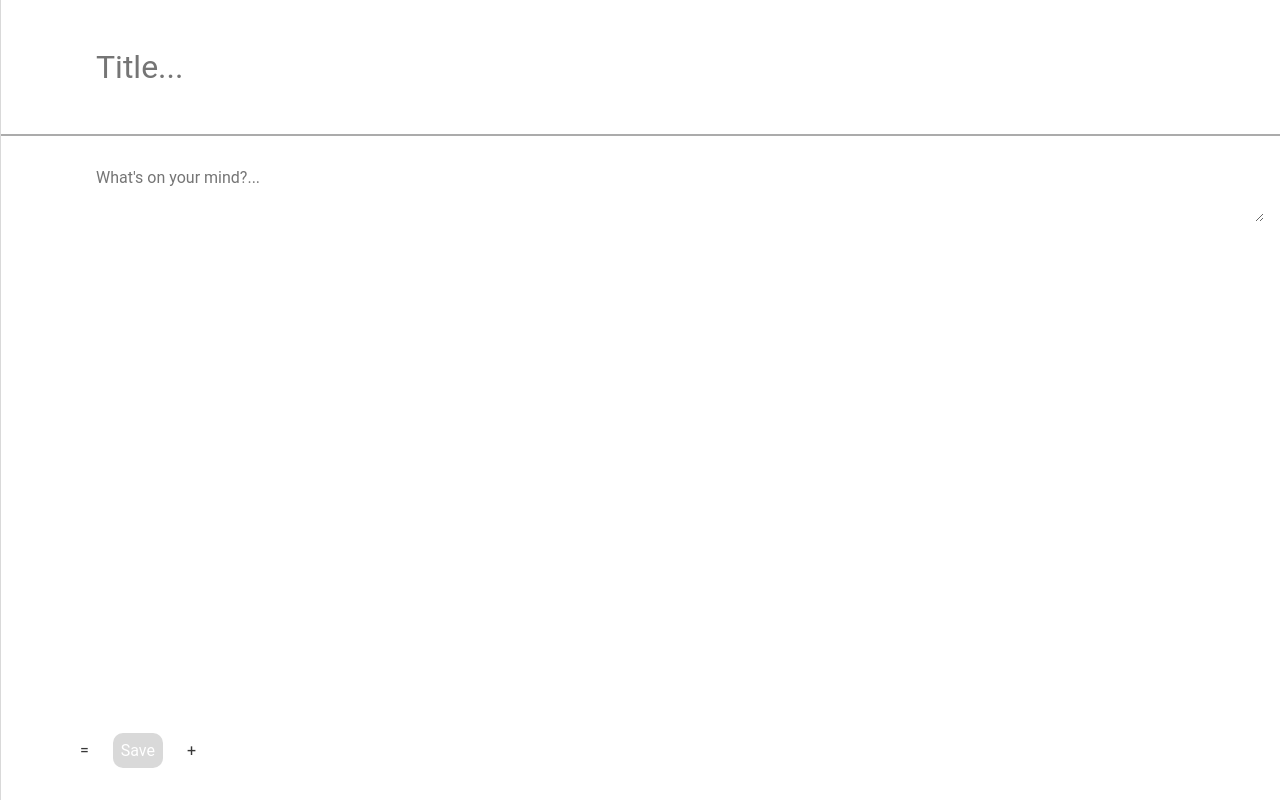
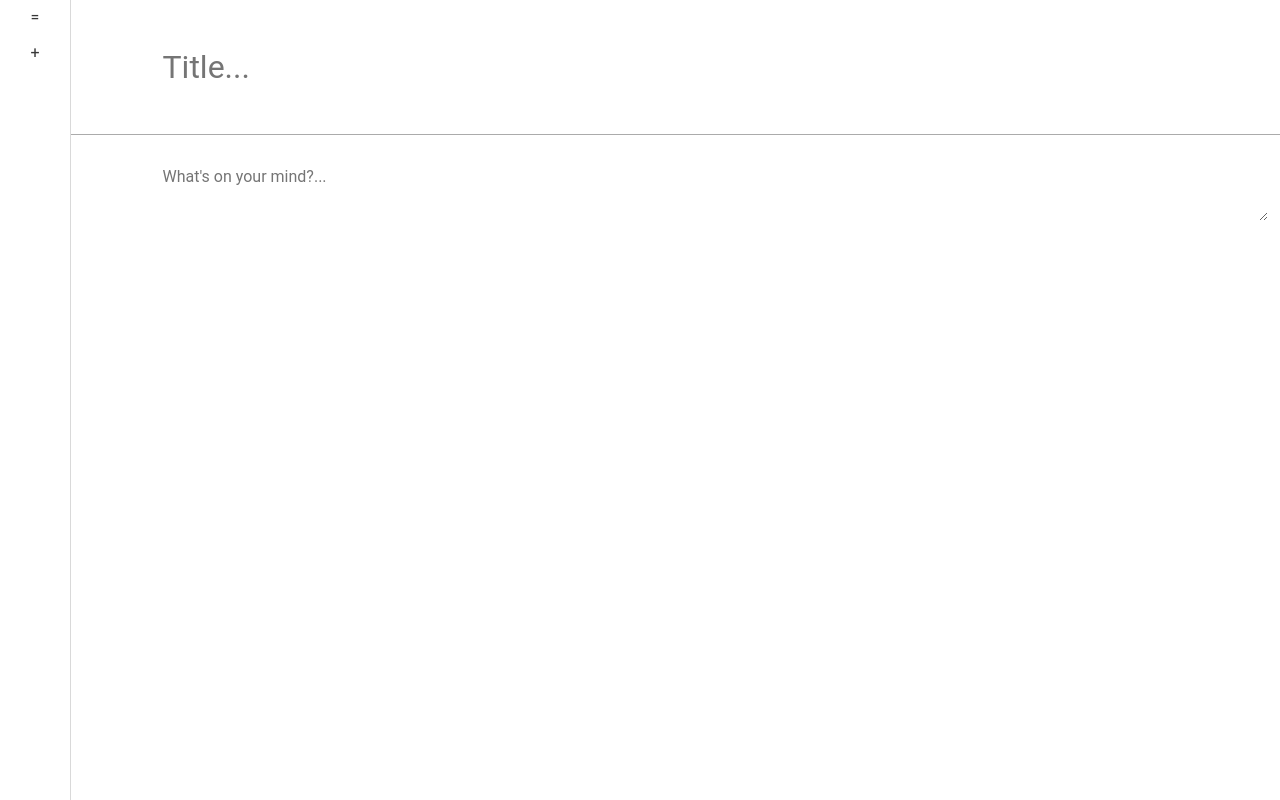
Before and after one commit to andresdhn/OneNote-lite, a React (Create React App) app: page / in a window 1280 px wide. Shown: the top 800 px of the page. Built offline with nearby package versions, Linux system fonts and the light colour scheme.

Commit message:
Deletes topform + creates Nav component + styles List and Nav

```diff
--- a/src/components/App.js
+++ b/src/components/App.js
@@ -2,7 +2,8 @@ import React, { Component } from 'react'
 import Wrapper from './Wrapper'
 import Note from './Note'
 import List from './List'
-import Button from './Button'
+import Nav from './Nav'
+
 //
 class App extends Component {
     constructor() {
@@ -75,6 +76,7 @@ class App extends Component {
                     show={this.state.showList}
                     notes={this.state.notes}
                     onSelected={this.handleSelected}
+                    onToggle={this.toggleList}
                 ></List>
                 <Note
                     id={this.state.active.id}
@@ -83,26 +85,11 @@ class App extends Component {
                     onTitleChange={this.handleTitleChange}
                     onBodyChange={this.handleBodyChange}
                 />
-                <section id="footer">
-                    <div className="container">
-                        <Button color="blank" onClick={this.toggleList}>
-                            <label title="Add new">=</label>
-                        </Button>
-                        <Button
-                            color={`${
-                                this.state.active.title.length > 0
-                                    ? 'green'
-                                    : 'gray'
-                            }`}
-                            onClick={this.handleSave}
-                        >
-                            Save
-                        </Button>
-                        <Button color="blank" onClick={this.handleNew}>
-                            <label title="Add new">+</label>
-                        </Button>
-                    </div>
-                </section>
+                <Nav
+                    onToggleList={this.toggleList}
+                    active={this.state.active}
+                    onNewNote={this.handleNew}
+                />
             </Wrapper>
         )
     }
--- a/src/components/List.js
+++ b/src/components/List.js
@@ -1,9 +1,18 @@
 import React from 'react'
+import Button from './Button'
 //
 const List = props => {
     return (
         <div id="list" className={props.show ? 'list--open' : ''}>
-            {props.notes.map(note => (
+            <div className="list__header">
+                <h2>Your notes</h2>
+                <Button color="blank" onClick={props.onToggle}>
+                    X
+                </Button>
+            </div>
+            <div className="list__container">
+                {props.notes.length > 0 ? (
+                    props.notes.map(note => (
                         <div
                             key={note.id}
                             id={note.id}
@@ -12,7 +21,11 @@ const List = props => {
                         >
                             {note.title}
                         </div>
-            ))}
+                    ))
+                ) : (
+                    <div>0 Notes...</div>
+                )}
+            </div>
         </div>
     )
 }
--- /dev/null
+++ b/src/components/Nav.js
@@ -0,0 +1,16 @@
+import React from 'react'
+import Button from './Button'
+//
+const Nav = props => {
+    return (
+        <div id="nav">
+            <Button color="blank" onClick={props.onToggleList}>
+                <label title="List">=</label>
+            </Button>
+            <Button color="blank" onClick={props.onNewNote}>
+                <label title="Add new">+</label>
+            </Button>
+        </div>
+    )
+}
+export default Nav
--- a/src/styles/_base.scss
+++ b/src/styles/_base.scss
@@ -29,9 +29,3 @@ section {
     max-width: 1280px;
     padding: 0 5%;
 }
-
-#footer {
-    position: absolute;
-    bottom: 0;
-    width: 100%;
-}
--- a/src/styles/_settings.scss
+++ b/src/styles/_settings.scss
@@ -13,3 +13,5 @@ $font-size-4: 4em;
 $font-size-3: 3em;
 $font-size-2: 2em;
 $font-size-1: 1em;
+
+$nav-width: 70px;
--- a/src/styles/_typography.scss
+++ b/src/styles/_typography.scss
@@ -6,7 +6,7 @@ h4,
 h5,
 h6 {
     font-weight: 300;
-    margin-bottom: 0.3em;
+    line-height: 1;
 
     &.strong {
         font-weight: 500;
--- a/src/styles/components/List.scss
+++ b/src/styles/components/List.scss
@@ -1,9 +1,10 @@
 #list {
-    position: fixed;
+    position: absolute;
     top: 0;
-    left: -50%;
+    left: -100%;
+    width: calc(100vw - 70px);
     height: 100vh;
-    width: 50%;
+    margin-left: $nav-width;
 
     display: flex;
     flex-direction: column;
@@ -13,17 +14,37 @@
     background-color: $color-white;
     border-right: 1px solid $color-gray-lite;
 
+    @media screen and (min-width: $sm) {
+        left: -400px;
+        width: 400px;
+    }
+
     &.list--open {
         left: 0;
+        margin-left: $nav-width;
+    }
+
+    .list__item {
+        padding: 1.5em 1em;
+        border-bottom: 1px solid $color-gray-lite;
+        cursor: pointer;
+
+        &:hover {
+            background-color: darken($color-white, 20%);
+        }
     }
 }
+.list__container,
+.list__header {
+    padding: 1em 2em;
+}
 
-.list__item {
-    padding: 1.5em 1em;
-    border-bottom: 1px solid $color-gray-lite;
-    cursor: pointer;
+.list__header {
+    display: flex;
+    align-items: center;
+    justify-content: space-between;
 
-    &:hover {
-        background-color: darken($color-white, 20%);
+    .btn {
+        margin-left: auto;
     }
 }
--- /dev/null
+++ b/src/styles/components/Nav.scss
@@ -0,0 +1,15 @@
+#nav {
+    position: fixed;
+    top: 0;
+    left: 0;
+    width: $nav-width;
+    height: 100%;
+    z-index: 999;
+    background-color: $color-white;
+    border-right: 1px solid $color-gray-lite;
+
+    .btn {
+        display: block;
+        text-align: center;
+    }
+}
--- a/src/styles/components/Note.scss
+++ b/src/styles/components/Note.scss
@@ -1,8 +1,9 @@
 #note {
+    margin-left: $nav-width;
     min-height: 700px;
 
     .note__header {
-        border-bottom: 2px solid rgba($color-gray, 0.5);
+        border-bottom: 1px solid rgba($color-gray, 0.5);
     }
 
     .note__title {
--- a/src/styles/index.scss
+++ b/src/styles/index.scss
@@ -9,3 +9,4 @@
 @import 'components/Button';
 @import 'components/List';
 @import 'components/Note';
+@import 'components/Nav';
```
Also changed, not shown: src/components/TopForm.js (deleted, +0 -39 lines), 1 other file (tests, documents, lock files or other folders). Lines whose indentation alone changed are shown as unchanged.
